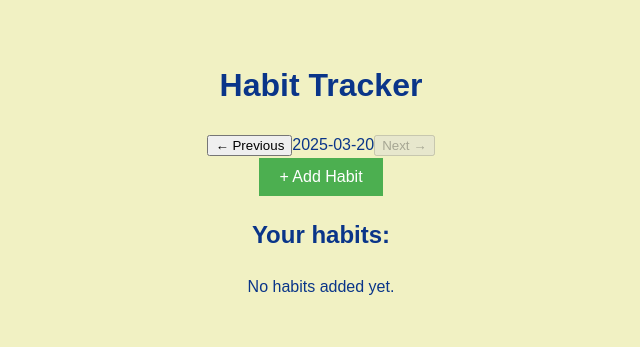
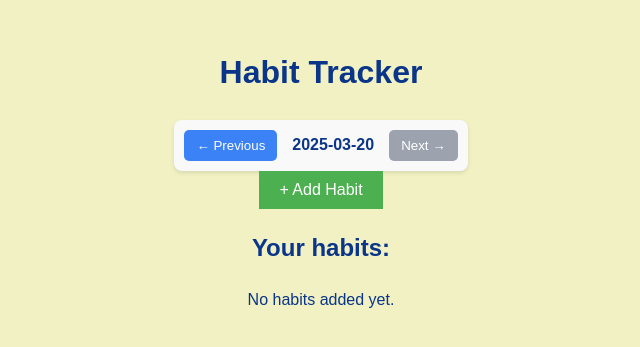
Before and after one commit to RaimisM/Habits-tracking-app, a Vue app in the folder habits/: page /day/1 in a window 1280 px wide. Shown: the part 223-570 px from the top of the page, without its empty margins (319-959 px from the left). Built offline with nearby package versions, Linux system fonts and the light colour scheme.

Commit message:
feat: enhance DayNavigator component with store integration and improved styling

```diff
--- a/habits/src/components/DayNavigator.vue
+++ b/habits/src/components/DayNavigator.vue
@@ -1,44 +1,76 @@
 <script setup>
-import { ref } from 'vue'
+import { computed } from 'vue'
 import { useRouter } from 'vue-router'
 import dayjs from 'dayjs'
+import { useHabitStore } from '../store/habits'
 
 const router = useRouter()
+const store = useHabitStore()
+
 const today = dayjs().format('YYYY-MM-DD')
-const selectedDate = ref(today)
 
+// Get selected date from store
+const selectedDate = computed({
+  get: () => store.selectedDate,
+  set: (newDate) => {
+    store.selectedDate = newDate
+  },
+})
+
+// Function to navigate days
 const changeDay = (days) => {
   const newDate = dayjs(selectedDate.value).add(days, 'day').format('YYYY-MM-DD')
   if (dayjs(newDate).isAfter(today)) return // Prevent future dates
-  selectedDate.value = newDate
+
+  selectedDate.value = newDate // Update store
   router.push(`/day/${newDate}`)
 }
 </script>
 
 <template>
-  <div>
-    <transition name="slide">
-      <button @click="changeDay(-1)">
-        ← Previous
-      </button>
-    </transition>
-    <span>{{ selectedDate }}</span>
-    <transition name="slide">
-      <button
-        @click="changeDay(1)"
-        :disabled="selectedDate === today"
-      >
-        Next →
-      </button>
-    </transition>
+  <div class="day-navigator">
+    <button @click="changeDay(-1)" class="nav-btn">← Previous</button>
+    <span class="selected-date">{{ selectedDate }}</span>
+    <button @click="changeDay(1)" :disabled="selectedDate === today" class="nav-btn">Next →</button>
   </div>
 </template>
 
 <style scoped>
-/* Adjust for mobile responsiveness */
+.day-navigator {
+  display: flex;
+  align-items: center;
+  justify-content: center;
+  gap: 15px;
+  padding: 10px;
+  background: #f9f9f9;
+  border-radius: 8px;
+  box-shadow: 0 2px 4px rgba(0, 0, 0, 0.1);
+}
+
+.nav-btn {
+  background-color: #3b82f6;
+  color: white;
+  border: none;
+  padding: 8px 12px;
+  border-radius: 5px;
+  cursor: pointer;
+  transition: background 0.3s ease;
+}
+
+.nav-btn:disabled {
+  background-color: #9ca3af;
+  cursor: not-allowed;
+}
+
+.selected-date {
+  font-weight: bold;
+  font-size: 16px;
+}
+
+/* Mobile adjustments */
 @media (max-width: 640px) {
-  .day-nav-btn {
-    padding: 8px 12px;
+  .nav-btn {
+    padding: 6px 10px;
     font-size: 14px;
   }
 }
```
